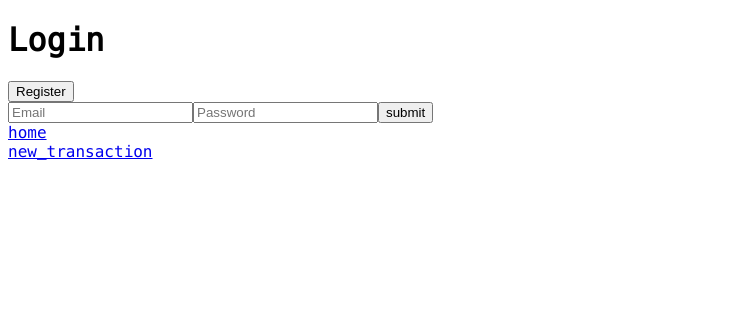
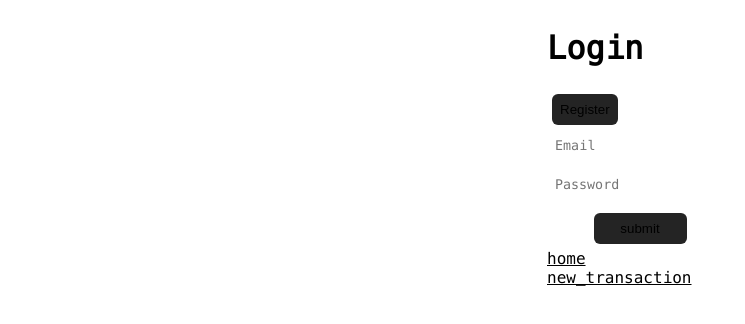
Before and after one commit to FabioD95/pocket_track, a React (Vite) app in the folder pocket_track_fe/: page /auth in a window 1280 px wide. Shown: the top 324 px of the page, without its empty margins (0-745 px from the left). Built offline with nearby package versions, Linux system fonts and the light colour scheme; no server answers.

Commit message:
Refactor ListSelector and enhance styles: remove unused styles, add new CSS variables for theming, and improve component structure. Update useAuth to remove console log and modify App component to set default family ID. Enhance NewTransaction component with fieldset for checkbox.

```diff
--- a/pocket_track_fe/src/components/ListSelector.tsx
+++ b/pocket_track_fe/src/components/ListSelector.tsx
@@ -117,28 +117,39 @@
     }, [availableItems, inputValue, selectedItems]);
 
     return (
-      <fieldset style={{ border: '1px solid #ccc', padding: '10px' }}>
+      <fieldset
+        style={{
+          // border: '1px solid #ccc',
+          padding: '10px',
+        }}
+      >
         {legend && <legend>{legend}</legend>}
-        <div style={{ position: 'relative', width: '300px' }}>
+        <div
+          style={{
+            position: 'relative',
+            width: '300px',
+          }}
+        >
           <div
             style={{
               display: 'flex',
               flexWrap: 'wrap',
               gap: '5px',
-              border: '1px solid #ccc',
-              padding: '5px',
-              borderRadius: '5px',
+              // border: '1px solid #ccc',
+              // padding: '5px',
+              // borderRadius: '5px',
             }}
           >
             {selectedItems.map((item) => (
               <div
                 key={item._id}
+                className="list_selected_item"
                 style={{
                   display: 'flex',
                   alignItems: 'center',
-                  backgroundColor: '#e0e0e0',
+                  // backgroundColor: '#e0e0e0',
                   padding: '5px',
-                  borderRadius: '5px',
+                  // borderRadius: '5px',
                   cursor: 'default',
                 }}
               >
@@ -161,7 +172,11 @@
               onChange={handleInputChange}
               onKeyDown={handleKeyDown}
               onFocus={() => setIsDropdownVisible(true)}
-              style={{ border: 'none', outline: 'none', flex: '1' }}
+              style={{
+                border: 'none',
+                outline: 'none',
+                flex: '1',
+              }}
               placeholder={placeholder}
             />
             {inputValue && (
@@ -183,6 +198,7 @@
           {isDropdownVisible && filteredItems.length > 0 && (
             <ul
               ref={dropdownRef}
+              className="list_dropdown"
               style={{
                 position: 'absolute',
                 top: '100%',
@@ -190,8 +206,8 @@
                 right: '0',
                 maxHeight: '150px',
                 overflowY: 'auto',
-                border: '1px solid #ccc',
-                backgroundColor: 'white',
+                // border: '1px solid #ccc',
+                // backgroundColor: 'white',
                 listStyle: 'none',
                 margin: '0',
                 padding: '0',
@@ -203,9 +219,9 @@
                   key={item._id}
                   onClick={() => addItem(item)}
                   style={{
-                    padding: '8px',
+                    // padding: '8px',
                     cursor: 'pointer',
-                    borderBottom: '1px solid #f0f0f0',
+                    // borderBottom: '1px solid #f0f0f0',
                   }}
                   onMouseDown={(e) => e.preventDefault()}
                 >
--- a/pocket_track_fe/src/hooks/useAuth.tsx
+++ b/pocket_track_fe/src/hooks/useAuth.tsx
@@ -27,8 +27,6 @@
         return;
       }
 
-      console.log('Checking auth');
-
       try {
         const response = await fetchData<User>({
           method: 'get',
--- a/pocket_track_fe/src/index.css
+++ b/pocket_track_fe/src/index.css
@@ -1,23 +1,32 @@
 @font-face {
   font-family: 'Menlo-Regular';
-  src: local('Menlo-Regular'), url(./fonts/Menlo-Regular.ttf) format('truetype'); ;
+  src: local('Menlo-Regular'), url(./fonts/Menlo-Regular.ttf) format('truetype');
 }
 
 :root {
   color-scheme: light dark;
-  font-family: 'Menlo-Regular';
+  font-family: 'Menlo-Regular' , monospace;
+
+  --dark-grey: #181818;
+  --ligth-grey: #242424;
+
+  --border-radius: 6px;
+  --distance: 8px;
 }
 
 /* Tema chiaro */
 html.light {
   --background-color: #cbfffc;
   --text-color: #004541;
+  --text-hover-color: #ff6b6b;
 }
 
 /* Tema scuro */
 html.dark {
   --background-color: #1f1f1f;
   --text-color: #4FC1FF;
+  --text-hover-color: #D7BA7D;
+  --input-background-color: var(--dark-grey)
 }
 
 /* Applicazione delle variabili */
@@ -25,4 +34,112 @@
   background-color: var(--background-color);
   color: var(--text-color);
   transition: background-color 0.3s, color 0.3s;
+  display: flex;
+  flex-direction: column;
+  align-items: center;
 }
+
+div {
+  border-radius: var(--border-radius);
+}
+
+a {
+  color: var(--text-color);
+}
+
+a:hover {
+  color: var(--text-hover-color);
+}
+
+/* Chrome, Safari, Edge, Opera - Hide Arrows */
+input::-webkit-outer-spin-button,
+input::-webkit-inner-spin-button {
+  -webkit-appearance: none;
+  margin: 0;
+}
+
+input[type=number] {
+  appearance: textfield; /* Standard */
+  -moz-appearance: textfield; /* Firefox - Hide Arrows */
+}
+
+input {
+  font-family: 'Menlo-Regular' , monospace;
+  background-color: var(--input-background-color);
+  padding: var(--distance);
+  border-radius: var(--border-radius);
+  border: solid 1px var(--text-color);
+}
+
+input[type="radio"] + label {
+  margin-right: var(--distance);
+}
+
+ul {
+  background-color: var(--ligth-grey);
+  border: solid 1px var(--text-color);
+  border-radius: var(--border-radius);
+}
+
+li {
+  padding: var(--distance);
+  border-bottom: solid 1px var(--text-color);
+}
+
+li:last-child {
+  border-bottom: none;
+}
+
+fieldset {
+  border-radius: var(--border-radius);
+  border: solid 1px var(--text-color);
+  padding: 8px;
+}
+
+form {
+  display: flex;
+  flex-direction: column;
+  gap: var(--distance);
+}
+
+button {
+  background-color: var(--ligth-grey);
+  border: solid 1px var(--text-color);
+  border-radius: var(--border-radius);
+  padding: var(--distance);
+  margin: 5px;
+  cursor: pointer;
+  transition: background-color 0.3s;
+  max-width: 50%;
+}
+
+button:hover {
+  background-color: var(--text-hover-color);
+  color: var(--background-color);
+}
+
+form button {
+  width: 50%;
+  align-self: center;
+}
+
+.list_selected_item {
+  background-color: var(--dark-grey);
+  color: white;
+  border: solid 1px var(--text-color);
+}
+
+.list_selected_item span {
+  color: red;
+  padding-left: var(--distance);
+}
+
+.list_selected_item:has(span:hover) {
+  background-color: var(--light-grey);
+}
+
+.list_dropdown {
+  /* margin-top: var(--distance); */
+  border-top: none;
+  border-radius: 0 0 var(--border-radius) var(--border-radius);
+}
--- a/pocket_track_fe/src/pages/App.tsx
+++ b/pocket_track_fe/src/pages/App.tsx
@@ -12,9 +12,13 @@
 function App() {
   const dispatch = useDispatch();
 
-  const { families }: { families: Family[] } = useSelector(
-    (state: RootState) => state.user.user
+  const {
+    user: { families },
+    defaultFamilyId,
+  }: { user: { families: Family[] }; defaultFamilyId: string } = useSelector(
+    (state: RootState) => state.user
   );
+
   const [familyId, setFamilyId] = useState<string>();
 
   useEffect(() => {
@@ -31,6 +35,7 @@
         legend="Chose Family"
         items={families}
         onChange={({ target: { value } }) => setFamilyId(value)}
+        defaultValue={defaultFamilyId}
       />
       <h3>
         selected family name:
@@ -51,26 +56,3 @@
 }
 
 export default App;
-
-// <>
-//   <div>
-//     <a href="https://vite.dev" target="_blank">
-//       <img src={viteLogo} className="logo" alt="Vite logo" />
-//     </a>
-//     <a href="https://react.dev" target="_blank">
-//       <img src={reactLogo} className="logo react" alt="React logo" />
-//     </a>
-//   </div>
-//   <h1>Vite + React</h1>
-//   <div className="card">
-//     <button onClick={() => setCount((count) => count + 1)}>
-//       count is {count}
-//     </button>
-//     <p>
-//       Edit <code>src/App.tsx</code> and save to test HMR
-//     </p>
-//   </div>
-//   <p className="read-the-docs">
-//     Click on the Vite and React logos to learn more
-//   </p>
-// </>
--- a/pocket_track_fe/src/pages/NewTransaction.tsx
+++ b/pocket_track_fe/src/pages/NewTransaction.tsx
@@ -201,10 +201,10 @@
               placeholder="Select a tag..."
             />
 
-            <div>
+            <fieldset>
               <input name="isNecessary" id="isNecessary" type="checkbox" />
               <label htmlFor="isNecessary">isNecessary</label>
-            </div>
+            </fieldset>
           </>
         ) : (
           <RadioSelector
```
